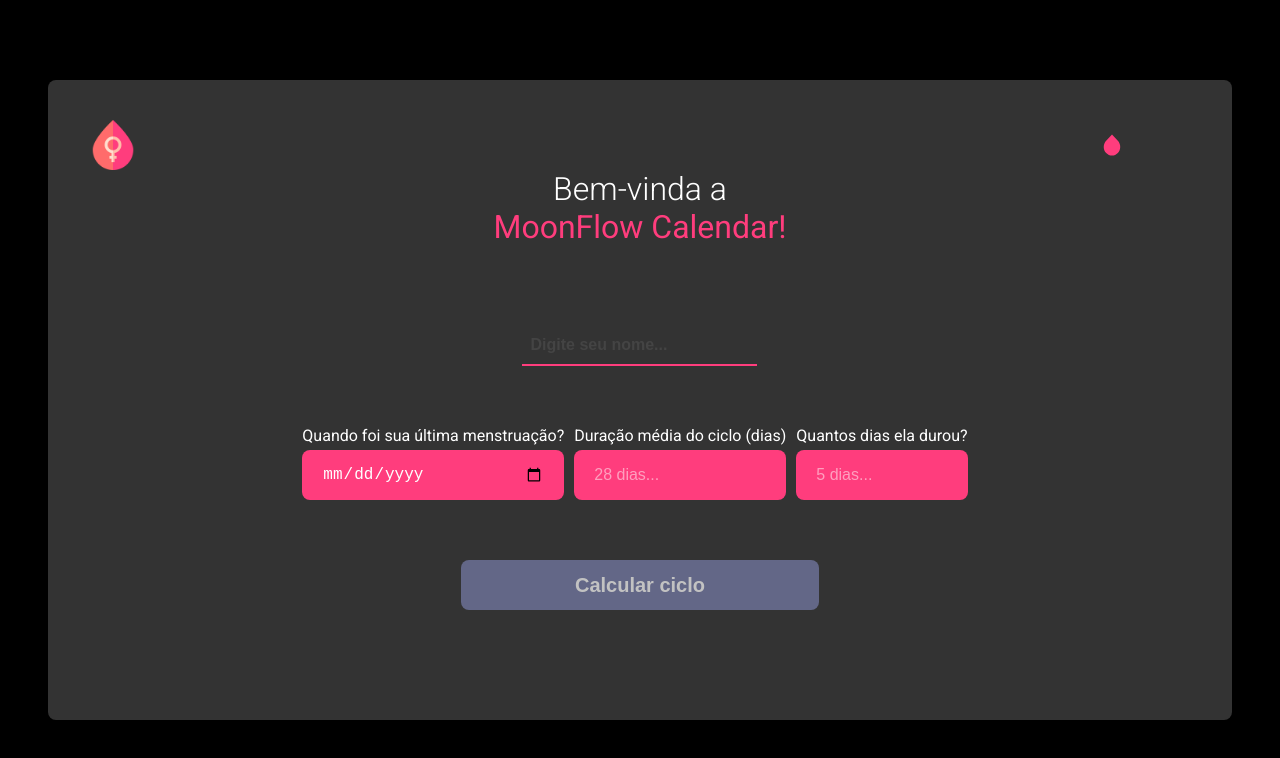
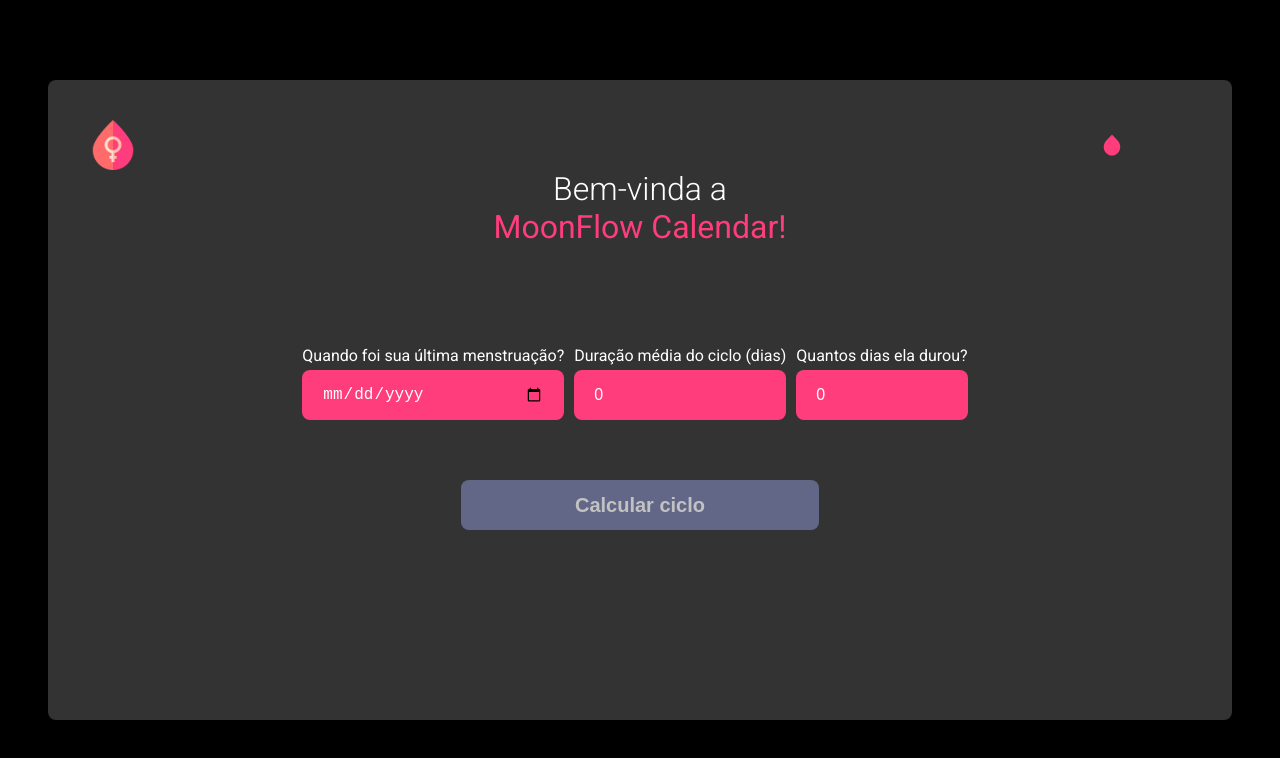
Before and after one commit to rebecaCaroba/moonFlowCalendar, a React (Vite) app: page / in a window 1280 px wide. Shown: the top 758 px of the page. Built offline with nearby package versions, Linux system fonts and the light colour scheme; some icons are missing.

Commit message:
Iniciando um novo ciclo menstrual

```diff
--- a/src/pages/Home/index.tsx
+++ b/src/pages/Home/index.tsx
@@ -1,7 +1,8 @@
-import { FormContainer, HomeContainer, InputContainer, InputText, TitleContainer } from "./styles";
+import { FormContainer, HomeContainer, InputContainer, TitleContainer } from "./styles";
 import { useForm } from "react-hook-form";
 import * as zod from "zod";
 import { zodResolver } from '@hookform/resolvers/zod';
+import { useState } from "react";
 
 const newCycleFormValidationSchema = zod.object({
     Username: zod.string().min(1, 'Infome seu nome'),
@@ -16,18 +17,44 @@ const newCycleFormValidationSchema = zod.object({
     .max(10, 'A duração do fluxo deve ter no máximo 10 dias'),
 })
 
+type NewCycleFormData = zod.infer<typeof newCycleFormValidationSchema>
+
+interface Cycle {
+    lastCycle: Date
+    CycleDuration: number
+    flowDuration: number
+  }
+
+  const initialValues = {
+    lastCycle: new Date(),
+    CycleDuration: 0,
+    flowDuration: 0,
+  }
+
+
 export function Home() {
-    const {register, handleSubmit, watch} = useForm({
+    const [cycles, setCyles] = useState<Cycle[]>([])
+
+    const {register, handleSubmit, watch, reset} = useForm<NewCycleFormData>({
         resolver: zodResolver(newCycleFormValidationSchema),
+        defaultValues: initialValues
     })
 
-    function handleCreateNewCycle(data: any){
-        console.log(data)
+
+    function handleCreateNewCycle(data: NewCycleFormData){
+        const newCycle: Cycle = {
+            lastCycle: data.lastCycle,
+            CycleDuration: data.CycleDuration,
+            flowDuration: data.flowDuration
+        }
+        setCyles((state) => [...state, newCycle])
+        reset()
+        console.log(newCycle)
     }
 
-    const Username = watch('Username')
+    const CycleDuration = watch('CycleDuration')
 
-    const isSubmitDisabled = !Username
+    const isSubmitDisabled = !CycleDuration
 
     return (
         <HomeContainer>
@@ -36,12 +63,6 @@ export function Home() {
                 <span> MoonFlow Calendar!</span>
             </TitleContainer>
             <form onSubmit={handleSubmit(handleCreateNewCycle)}>
-                <InputText
-                type="text"
-                id="Username"
-                placeholder="Digite seu nome..."
-                {...register('Username')}
-                />
                 <FormContainer>
                     <InputContainer>
                     <label htmlFor="lastCycle">Quando foi sua última menstruação?</label>
--- a/src/pages/Home/styles.ts
+++ b/src/pages/Home/styles.ts
@@ -27,6 +27,7 @@ export const HomeContainer = styled.div`
         font-weight: 700;
         cursor: pointer;
     }
+
   button:disabled {
     opacity: 0.7;
     cursor: not-allowed;
@@ -45,27 +46,6 @@ export const TitleContainer = styled.div`
       color: ${(props) => props.theme['main-color']}
   }
 
-`
-
-export const InputText = styled.input`
-
-  background: transparent;
-  height: 2.5rem;
-  border: 0;
-  border-bottom: 2px solid ${(props) => props.theme['main-color']};
-  font-weight: bold;
-  font-size: inherit;
-  padding: 0 0.5rem;
-  color: ${(props) => props.theme['white']};
-  outline: 0;
-
-  &:focus {
-    border-color: ${(props) => props.theme['main-color']};
-  }
-
-  &::placeholder {
-    color: ${(props) => props.theme['gray-400']};
-  }
 `
 
 export const FormContainer = styled.div`
```
Lines whose indentation alone changed are shown as unchanged.
